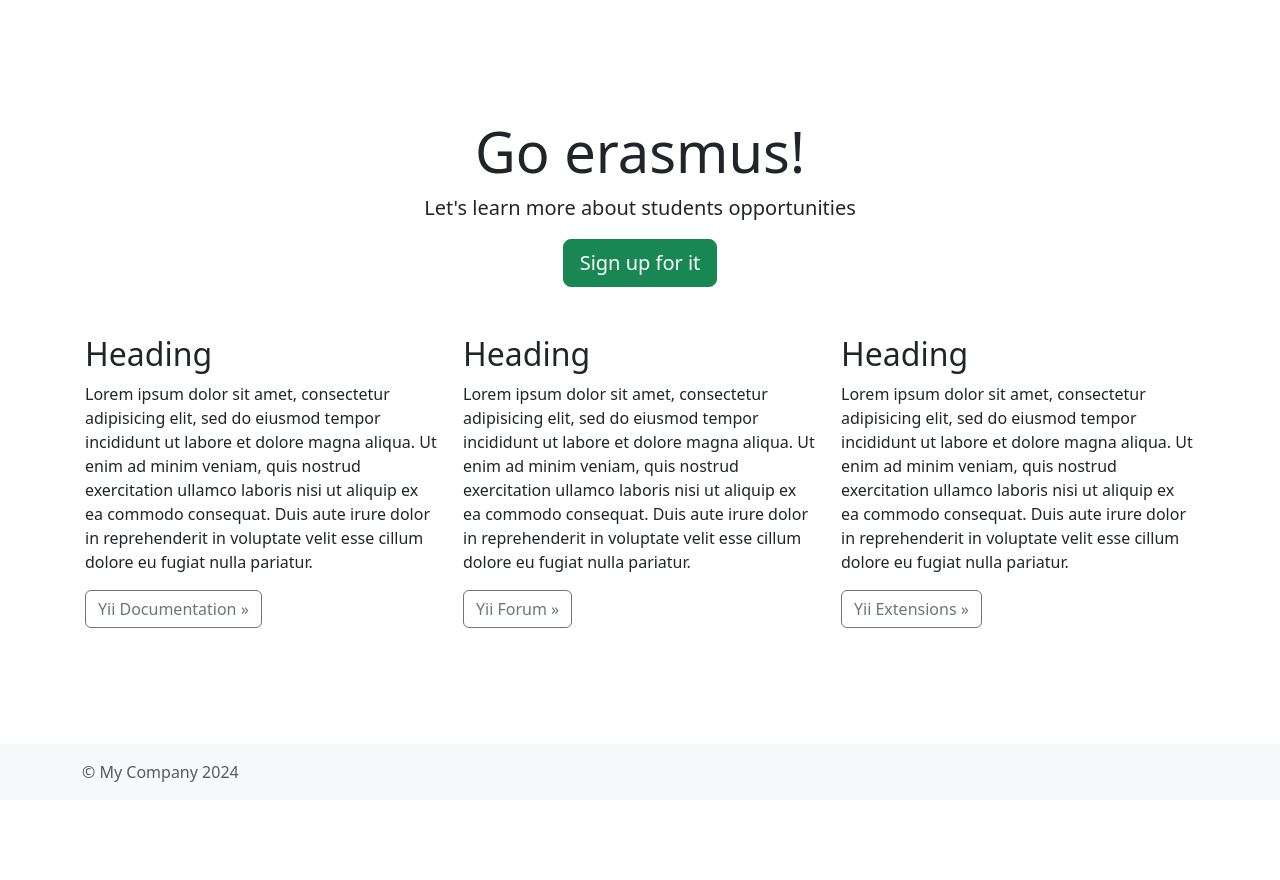
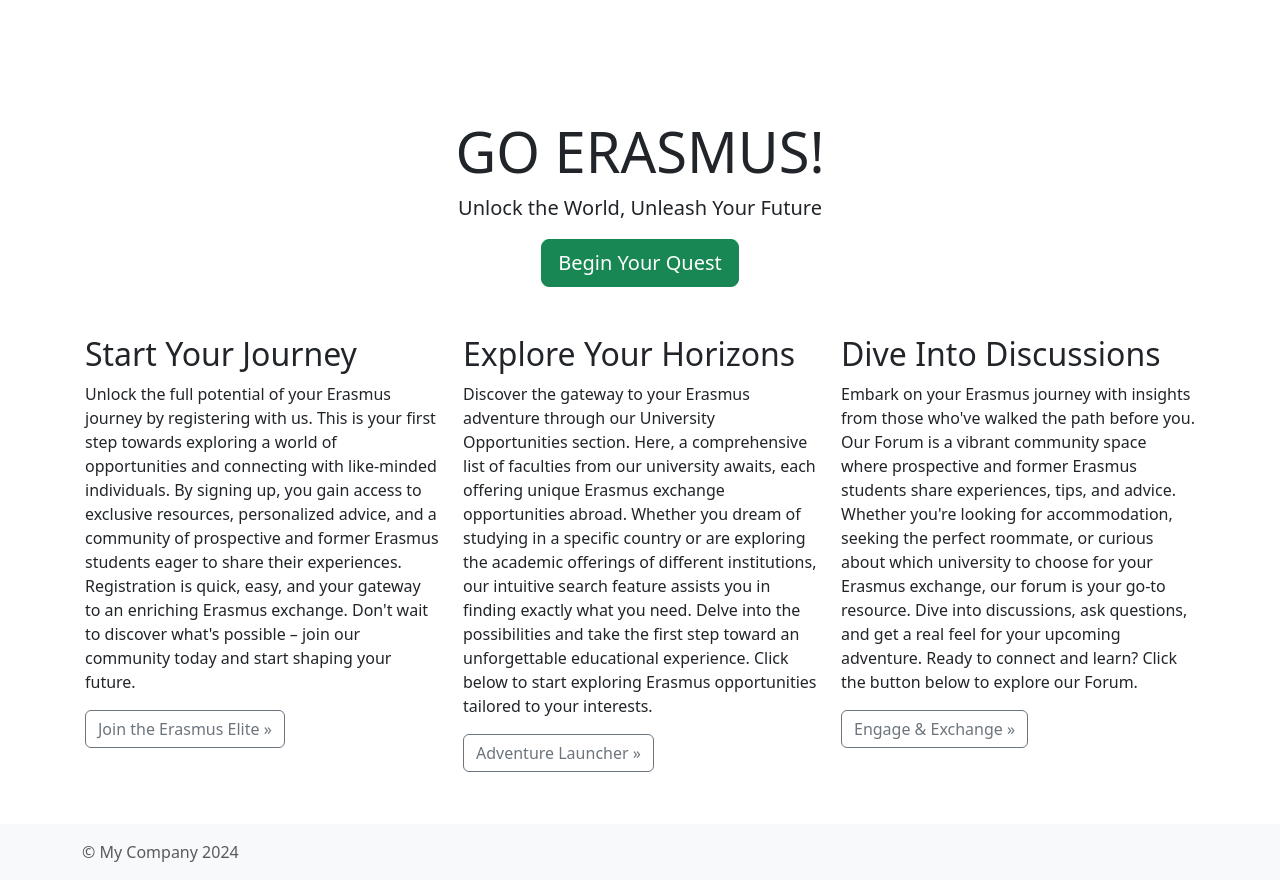
Before and after one commit to AmpaLampaX/project, a Yii app: template views/site/index.php in a window 1280 px wide. Before the commit the page ends 782 px from the top, so only its background shows below. Run offline with PHP 8.4 and a stand-in for Yii, Linux system fonts and the light colour scheme; the template is opened without the code that fills it, so the values that code supplies are empty; some libraries are stand-ins or nearby versions.

Commit message:
editing home page

```diff
--- a/views/site/index.php
+++ b/views/site/index.php
@@ -9,45 +9,42 @@ $this->title = 'My Yii Application';
 <div class="site-index">
 
     <div class="jumbotron text-center bg-transparent mt-5 mb-5">
-        <h1 class="display-4">Go erasmus!</h1>
+        <h1 class="display-4">GO ERASMUS!</h1>
 
-        <p class="lead">Let's learn more about students opportunities </p>
+        <p class="lead">Unlock the World, Unleash Your Future </p>
 
-        <p><a class="btn btn-lg btn-success" href="https://www.unist.hr/me%C4%91unarodna-suradnja/me%C4%91unarodna-razmjena-i-natjecaji/natjecaji/mobilnost-studenata">Sign up for it</a></p>
+        <p><a class="btn btn-lg btn-success" href="https://www.unist.hr/me%C4%91unarodna-suradnja/me%C4%91unarodna-razmjena-i-natjecaji/natjecaji/mobilnost-studenata">Begin Your Quest</a></p>
     </div>
 
     <div class="body-content">
 
         <div class="row">
             <div class="col-lg-4 mb-3">
-                <h2>Heading</h2>
+                <h2>Start Your Journey</h2>
 
-                <p>Lorem ipsum dolor sit amet, consectetur adipisicing elit, sed do eiusmod tempor incididunt ut labore et
-                    dolore magna aliqua. Ut enim ad minim veniam, quis nostrud exercitation ullamco laboris nisi ut aliquip
-                    ex ea commodo consequat. Duis aute irure dolor in reprehenderit in voluptate velit esse cillum dolore eu
-                    fugiat nulla pariatur.</p>
+                <p>Unlock the full potential of your Erasmus journey by registering with us. This is your first step towards exploring a world of opportunities and connecting with like-minded individuals. By signing up,
+                    you gain access to exclusive resources, personalized advice, and a community of prospective and former Erasmus students eager to share their experiences. Registration is quick, easy, and your gateway
+                    to an enriching Erasmus exchange. Don't wait to discover what's possible – join our community today and start shaping your future.</p>
 
-                <p><a class="btn btn-outline-secondary" href="http://www.yiiframework.com/doc/">Yii Documentation &raquo;</a></p>
+                <p><a class="btn btn-outline-secondary" href="http://www.yiiframework.com/doc/"> Join the Erasmus Elite &raquo;</a></p>
             </div>
             <div class="col-lg-4 mb-3">
-                <h2>Heading</h2>
+                <h2>Explore Your Horizons</h2>
 
-                <p>Lorem ipsum dolor sit amet, consectetur adipisicing elit, sed do eiusmod tempor incididunt ut labore et
-                    dolore magna aliqua. Ut enim ad minim veniam, quis nostrud exercitation ullamco laboris nisi ut aliquip
-                    ex ea commodo consequat. Duis aute irure dolor in reprehenderit in voluptate velit esse cillum dolore eu
-                    fugiat nulla pariatur.</p>
+                <p>Discover the gateway to your Erasmus adventure through our University Opportunities section. Here, a comprehensive list of faculties from our university awaits, each offering unique Erasmus exchange
+                    opportunities abroad. Whether you dream of studying in a specific country or are exploring the academic offerings of different institutions, our intuitive search feature assists you in finding exactly
+                    what you need. Delve into the possibilities and take the first step toward an unforgettable educational experience. Click below to start exploring Erasmus opportunities tailored to your interests.</p>
 
-                <p><a class="btn btn-outline-secondary" href="http://www.yiiframework.com/forum/">Yii Forum &raquo;</a></p>
+                <p><a class="btn btn-outline-secondary" href="http://www.yiiframework.com/forum/">Adventure Launcher &raquo;</a></p>
             </div>
             <div class="col-lg-4">
-                <h2>Heading</h2>
+                <h2>Dive Into Discussions</h2>
 
-                <p>Lorem ipsum dolor sit amet, consectetur adipisicing elit, sed do eiusmod tempor incididunt ut labore et
-                    dolore magna aliqua. Ut enim ad minim veniam, quis nostrud exercitation ullamco laboris nisi ut aliquip
-                    ex ea commodo consequat. Duis aute irure dolor in reprehenderit in voluptate velit esse cillum dolore eu
-                    fugiat nulla pariatur.</p>
+                <p>Embark on your Erasmus journey with insights from those who've walked the path before you. Our Forum is a vibrant community space where prospective and former Erasmus students share experiences,
+                    tips, and advice. Whether you're looking for accommodation, seeking the perfect roommate, or curious about which university to choose for your Erasmus exchange, our forum is your go-to resource.
+                    Dive into discussions, ask questions, and get a real feel for your upcoming adventure. Ready to connect and learn? Click the button below to explore our Forum.</p>
 
-                <p><a class="btn btn-outline-secondary" href="http://www.yiiframework.com/extensions/">Yii Extensions &raquo;</a></p>
+                <p><a class="btn btn-outline-secondary" href= "http://localhost/index.php?r=article%2Findex" >Engage & Exchange &raquo;</a></p>
             </div>
         </div>
 
```
